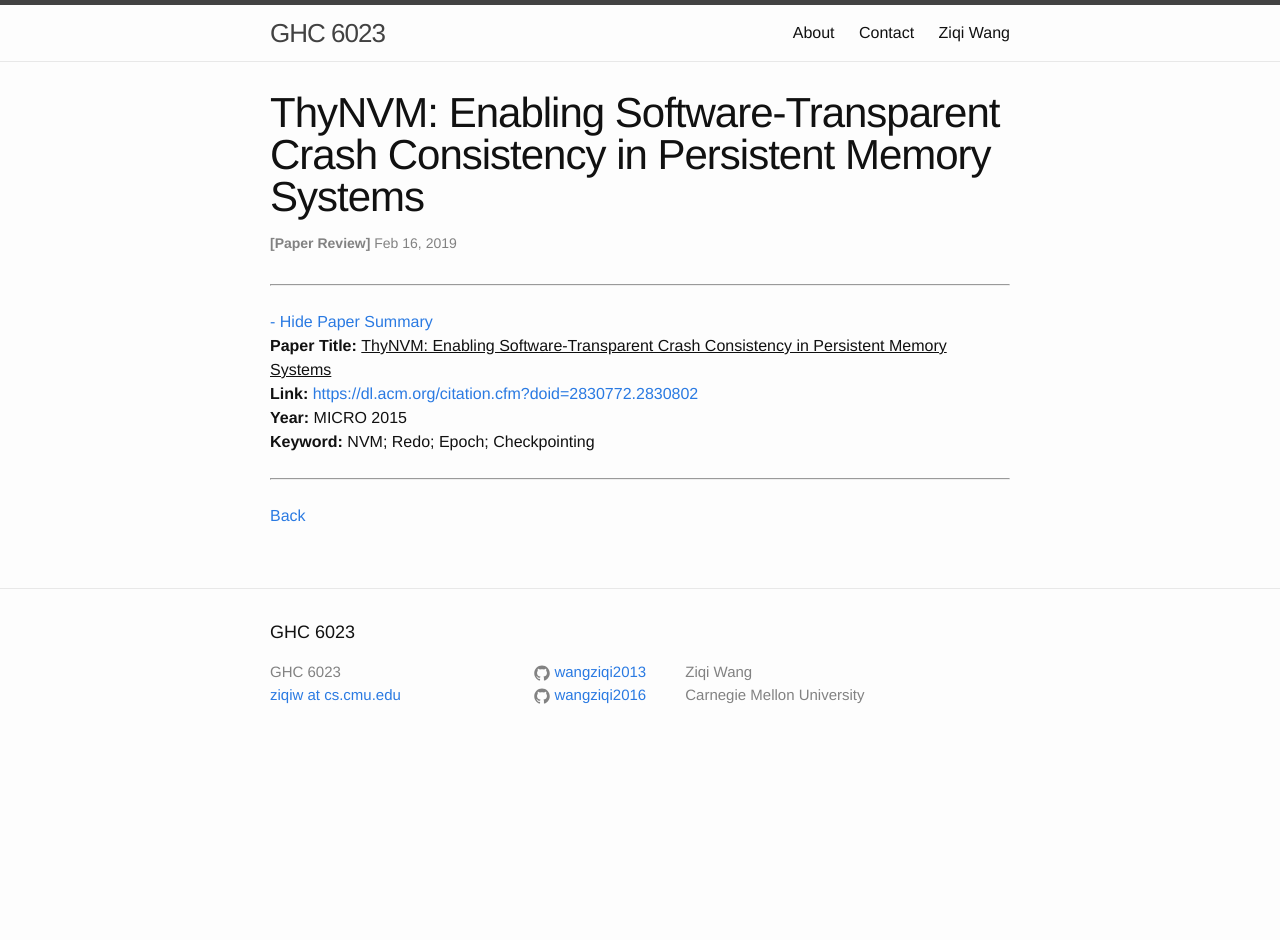
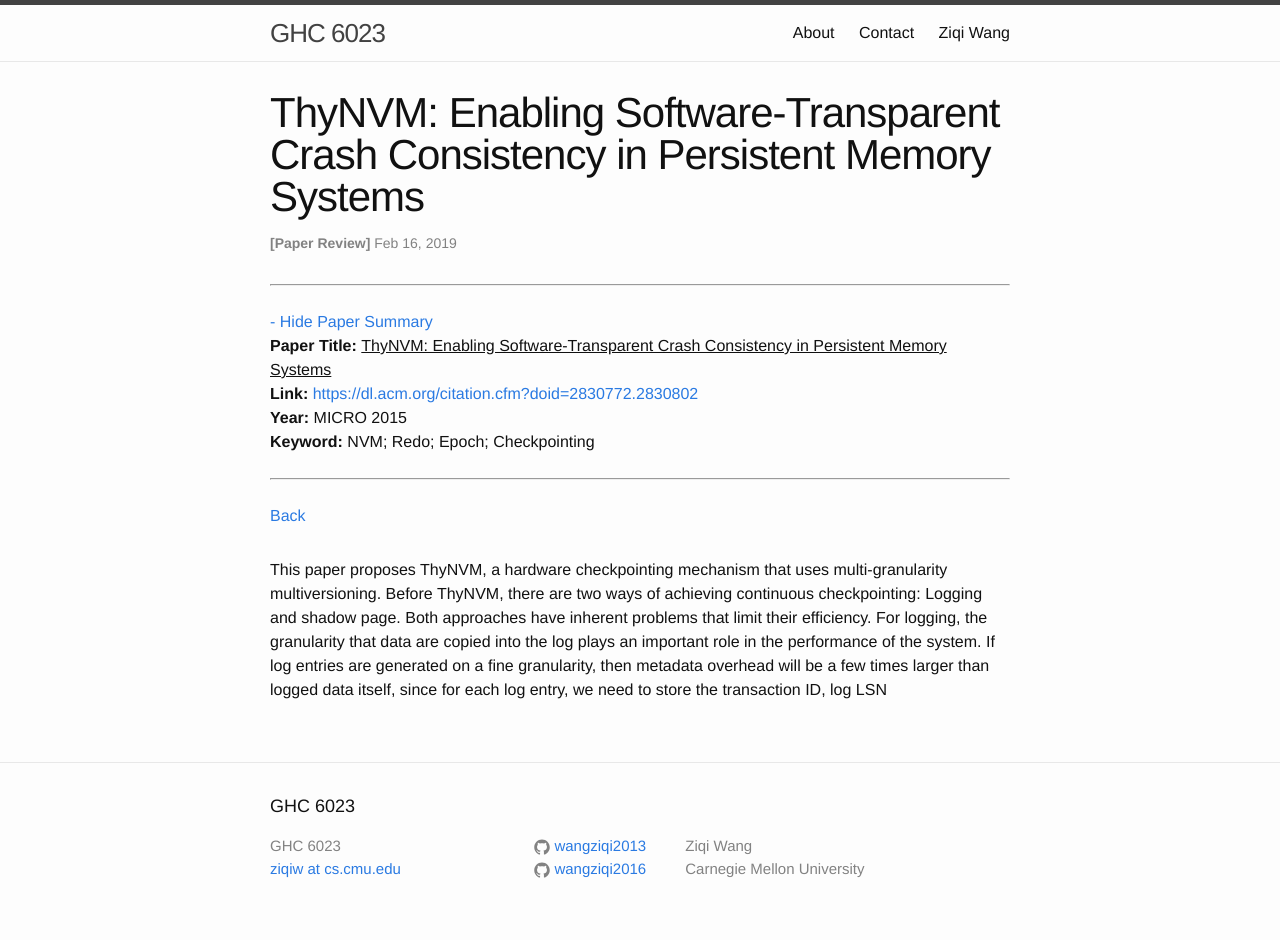
Before and after one commit to wangziqi2013/wangziqi2013.github.io, a Jekyll site: the page built from _posts/2019-02-15-Thynvm.markdown, in a window 1280 px wide. Built offline with Jekyll 4.4.1, drawn with Linux system fonts in a browser that asks for light colours; before the commit the page ends 900 px from its top, so only the background shows below that.

Commit message:
Working on problem with logging

```diff
--- a/_posts/2019-02-15-Thynvm.markdown
+++ b/_posts/2019-02-15-Thynvm.markdown
@@ -12,3 +12,9 @@ htm_cd:
 htm_cr:
 version_mgmt:
 ---
+
+This paper proposes ThyNVM, a hardware checkpointing mechanism that uses multi-granularity multiversioning. Before ThyNVM,
+there are two ways of achieving continuous checkpointing: Logging and shadow page. Both approaches have inherent problems
+that limit their efficiency. For logging, the granularity that data are copied into the log plays an important role in the
+performance of the system. If log entries are generated on a fine granularity, then metadata overhead will be a few times
+larger than logged data itself, since for each log entry, we need to store the transaction ID, log LSN
```
